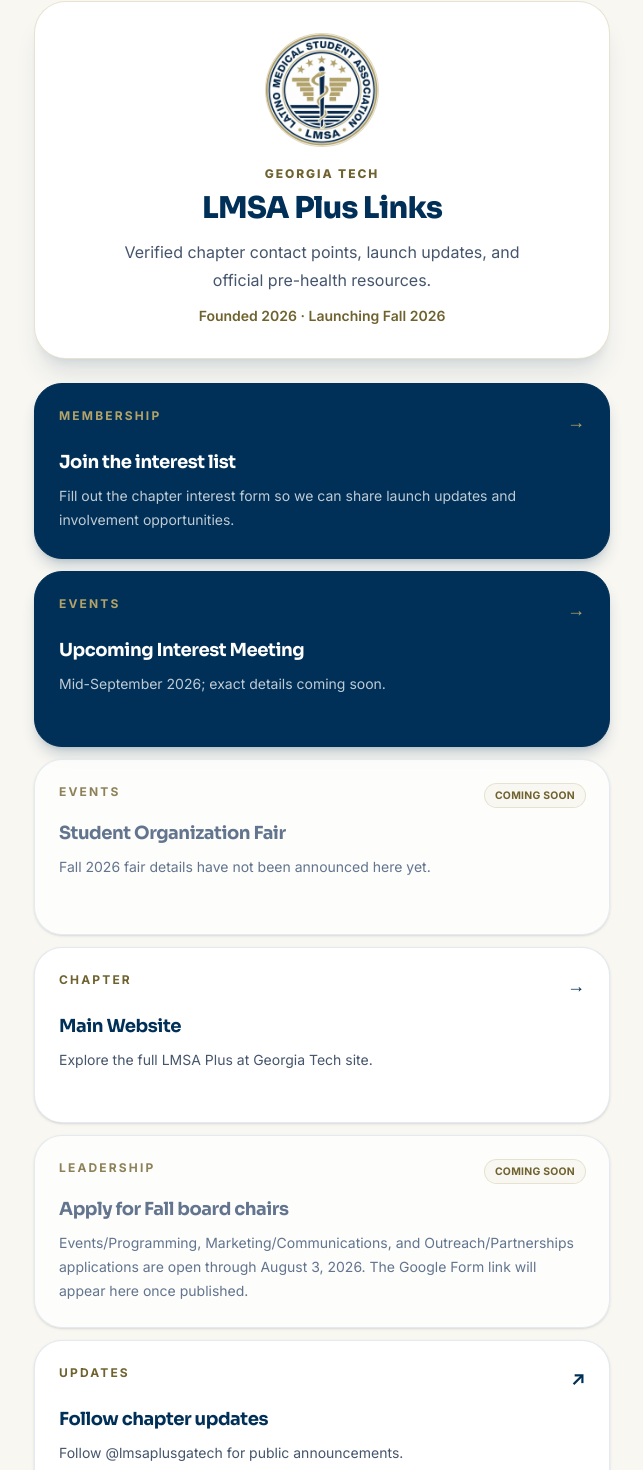
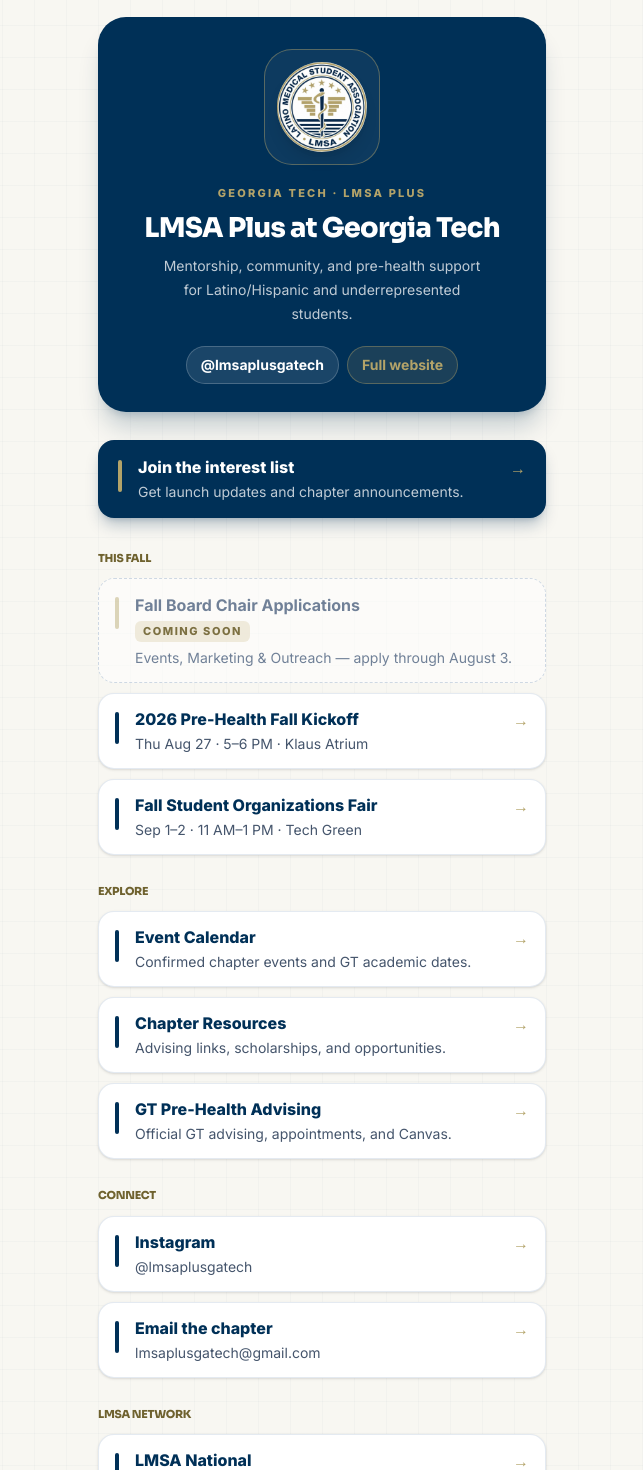
Before and after one commit to jas0nriverah/gt-lmsa-website, a Next.js app: page /links in a window 1280 px wide. Shown: the part 39-1509 px from the top of the page, without its empty margins (318-961 px from the left). Built offline with nearby package versions, Linux system fonts and the light colour scheme.

Commit message:
Redesign /links as a GT-branded hub with grouped sections.
Gives Instagram bio visitors a cream, chapter-styled page with a featured interest CTA instead of a generic Linktree clone.

Co-authored-by: Cursor <cursoragent@cursor.com>

```diff
--- a/src/app/links/page.tsx
+++ b/src/app/links/page.tsx
@@ -1,56 +1,182 @@
 import type { Metadata } from "next";
 import Image from "next/image";
 import Link from "next/link";
-import { ActionLink } from "@/components/ActionLink";
-import { chapterInfo, contactLinks, linktreeLinks } from "@/lib/site-data";
+import { LinktreeButton } from "@/components/LinktreeButton";
+import {
+  chapterInfo,
+  contactLinks,
+  linktreeLinks,
+} from "@/lib/site-data";
+import type { ActionLink } from "@/lib/site-types";
 
 export const metadata: Metadata = {
-  title: "Quick Links",
+  title: "Links",
   description:
-    "Verified LMSA Plus at Georgia Tech chapter links, official pre-health resources, and honest coming-soon states.",
+    "Quick links for LMSA Plus at Georgia Tech — Instagram, interest form, events, and official pre-health resources.",
 };
 
+const sections: { id: string; title: string; match: (link: ActionLink) => boolean }[] = [
+  {
+    id: "fall",
+    title: "This fall",
+    match: (link) =>
+      link.category === "Events" || link.category === "Leadership",
+  },
+  {
+    id: "explore",
+    title: "Explore",
+    match: (link) => link.category === "Resources",
+  },
+  {
+    id: "connect",
+    title: "Connect",
+    match: (link) =>
+      link.category === "Social" || link.category === "Contact",
+  },
+  {
+    id: "lmsa",
+    title: "LMSA network",
+    match: (link) => link.category === "LMSA",
+  },
+];
+
 export default function LinksPage() {
+  const featured = linktreeLinks.filter((link) => link.featured);
+  const rest = linktreeLinks.filter((link) => !link.featured);
+
+  const used = new Set<string>();
+  const grouped = sections
+    .map((section) => {
+      const items = rest.filter((link) => {
+        if (used.has(link.label)) return false;
+        if (!section.match(link)) return false;
+        used.add(link.label);
+        return true;
+      });
+      return { ...section, items };
+    })
+    .filter((section) => section.items.length > 0);
+
+  // Any leftover links that didn't match a section
+  const leftover = rest.filter((link) => !used.has(link.label));
+  if (leftover.length > 0) {
+    grouped.push({
+      id: "more",
+      title: "More",
+      match: () => true,
+      items: leftover,
+    });
+  }
+
   return (
-    <main id="main-content" className="min-h-screen bg-gt-cream px-5 py-10 text-ink sm:px-6">
-      <section className="mx-auto max-w-xl" aria-labelledby="links-title">
-        <div className="rounded-[2rem] border border-gt-gold/30 bg-white p-6 text-center shadow-xl shadow-gt-navy/10 sm:p-8">
+    <main
+      id="main-content"
+      className="relative min-h-screen overflow-hidden px-4 py-10 sm:px-6 sm:py-14"
+    >
+      {/* Soft GT atmosphere — cream grid + navy glow, not a dark Linktree clone */}
+      <div
+        aria-hidden="true"
+        className="pointer-events-none absolute inset-0 -z-10 bg-gt-cream"
+      />
+      <div
+        aria-hidden="true"
+        className="pointer-events-none absolute inset-0 -z-10 opacity-70"
+        style={{
+          backgroundImage:
+            "linear-gradient(rgba(0, 48, 87, 0.04) 1px, transparent 1px), linear-gradient(90deg, rgba(0, 48, 87, 0.04) 1px, transparent 1px)",
+          backgroundSize: "28px 28px",
+        }}
+      />
+      <div
+        aria-hidden="true"
+        className="pointer-events-none absolute -left-24 top-0 -z-10 h-72 w-72 rounded-full bg-gt-navy/10 blur-3xl"
+      />
+      <div
+        aria-hidden="true"
+        className="pointer-events-none absolute -right-16 top-40 -z-10 h-64 w-64 rounded-full bg-gt-gold/25 blur-3xl"
+      />
+
+      <section className="mx-auto max-w-md" aria-labelledby="links-title">
+        <header className="overflow-hidden rounded-[1.75rem] bg-gt-navy px-6 pb-7 pt-8 text-center text-white shadow-xl shadow-gt-navy/20">
+          <div className="mx-auto flex h-[7.25rem] w-[7.25rem] items-center justify-center rounded-[1.75rem] border border-gt-gold/45 bg-white/5 p-3">
             <Image
               src="/lmsa-logo.png"
               alt="Latino Medical Student Association logo"
-            width={112}
-            height={112}
-            className="mx-auto rounded-full bg-white ring-1 ring-gt-gold/40"
+              width={104}
+              height={104}
+              className="rounded-full bg-white shadow-lg"
               priority
             />
-          <p className="eyebrow mt-5">Georgia Tech</p>
-          <h1 id="links-title" className="mt-2 text-3xl font-black text-gt-navy">
-            LMSA Plus Links
+          </div>
+          <p className="mt-5 text-[11px] font-extrabold uppercase tracking-[0.2em] text-gt-gold">
+            {chapterInfo.campusName} · LMSA Plus
+          </p>
+          <h1
+            id="links-title"
+            className="mt-2 font-display text-2xl font-black tracking-tight sm:text-[1.7rem]"
+          >
+            {chapterInfo.shortName}
           </h1>
-          <p className="mx-auto mt-3 max-w-md leading-7 text-slate-600">
-            Verified chapter contact points, launch updates, and official pre-health resources.
+          <p className="mx-auto mt-2 max-w-xs text-sm leading-6 text-white/75">
+            Mentorship, community, and pre-health support for Latino/Hispanic
+            and underrepresented students.
           </p>
-          <p className="mt-3 text-sm font-semibold text-gt-dark-gold">
-            Founded {chapterInfo.foundingYear} · {chapterInfo.launchLabel}
-          </p>
+          <div className="mt-5 flex flex-wrap items-center justify-center gap-2">
+            <a
+              href={contactLinks.instagram}
+              target="_blank"
+              rel="noopener noreferrer"
+              className="inline-flex items-center gap-2 rounded-full border border-white/20 bg-white/10 px-3.5 py-2 text-sm font-bold text-white transition hover:bg-white/20"
+            >
+              {contactLinks.instagramHandle}
+            </a>
+            <Link
+              href="/"
+              className="inline-flex items-center gap-2 rounded-full border border-gt-gold/40 bg-gt-gold/15 px-3.5 py-2 text-sm font-bold text-gt-gold transition hover:bg-gt-gold/25"
+            >
+              Full website
+            </Link>
           </div>
+        </header>
 
-        <h2 className="sr-only">Chapter and official resource links</h2>
-        <div className="mt-6 grid gap-3">
-          {linktreeLinks.map((action) => (
-            <ActionLink key={action.label} action={action} />
+        {featured.length > 0 ? (
+          <div className="mt-7 grid gap-3">
+            {featured.map((action) => (
+              <LinktreeButton
+                key={action.label}
+                action={action}
+                variant="featured"
+              />
+            ))}
+          </div>
+        ) : null}
+
+        <div className="mt-8 space-y-7">
+          {grouped.map((section) => (
+            <section key={section.id} aria-labelledby={`links-${section.id}`}>
+              <h2
+                id={`links-${section.id}`}
+                className="mb-3 text-[11px] font-extrabold uppercase tracking-[0.18em] text-gt-dark-gold"
+              >
+                {section.title}
+              </h2>
+              <div className="grid gap-2.5">
+                {section.items.map((action) => (
+                  <LinktreeButton key={action.label} action={action} />
+                ))}
+              </div>
+            </section>
           ))}
         </div>
 
-        <p className="mt-7 text-center text-sm text-slate-600">
-          Questions? Email{" "}
-          <a href={`mailto:${contactLinks.email}`} className="text-link font-bold">
+        <p className="mt-10 text-center text-sm text-slate-600">
+          Questions?{" "}
+          <a
+            href={`mailto:${contactLinks.email}`}
+            className="font-bold text-gt-navy underline decoration-gt-gold/50 underline-offset-4 hover:text-gt-dark-gold"
+          >
             {contactLinks.email}
           </a>
-          .
-        </p>
-        <p className="mt-4 text-center text-sm">
-          <Link href="/" className="text-link font-bold">Return to the main website</Link>
         </p>
       </section>
     </main>
--- /dev/null
+++ b/src/components/LinktreeButton.tsx
@@ -0,0 +1,97 @@
+import type { ActionLink as ActionLinkData } from "@/lib/site-types";
+
+type Variant = "featured" | "default";
+
+function Arrow() {
+  return (
+    <span
+      aria-hidden="true"
+      className="ml-auto shrink-0 text-base font-black text-gt-gold transition group-hover:translate-x-0.5 group-hover:text-gt-navy"
+    >
+      →
+    </span>
+  );
+}
+
+export function LinktreeButton({
+  action,
+  variant = "default",
+}: {
+  action: ActionLinkData;
+  variant?: Variant;
+}) {
+  const isComingSoon = action.status === "coming-soon" || !action.href;
+  const isExternal =
+    Boolean(action.href) &&
+    (action.href!.startsWith("http") || action.href!.startsWith("mailto:"));
+  const isFeatured = variant === "featured";
+
+  const shell = isFeatured
+    ? "group flex w-full items-start gap-4 rounded-2xl bg-gt-navy px-5 py-4 text-left text-white shadow-lg shadow-gt-navy/25 transition hover:-translate-y-0.5 hover:bg-gt-navy-deep"
+    : "group flex w-full items-start gap-4 rounded-2xl border border-slate-200/90 bg-white px-4 py-3.5 text-left shadow-sm transition hover:-translate-y-0.5 hover:border-gt-gold/50 hover:shadow-md";
+
+  if (isComingSoon) {
+    return (
+      <div
+        aria-disabled="true"
+        className="flex w-full items-start gap-4 rounded-2xl border border-dashed border-slate-300 bg-white/60 px-4 py-3.5 text-left opacity-90"
+      >
+        <span className="mt-1 h-8 w-1 shrink-0 rounded-full bg-gt-gold/50" aria-hidden="true" />
+        <span className="min-w-0 flex-1">
+          <span className="block font-bold text-slate-500">{action.label}</span>
+          <span className="mt-1 inline-block rounded-md bg-gt-cream-deep px-2 py-0.5 text-[11px] font-extrabold uppercase tracking-[0.14em] text-gt-dark-gold">
+            Coming soon
+          </span>
+          {action.description ? (
+            <span className="mt-1.5 block text-sm leading-5 text-slate-500">
+              {action.description}
+            </span>
+          ) : null}
+        </span>
+      </div>
+    );
+  }
+
+  const body = (
+    <>
+      <span
+        className={`mt-1 h-8 w-1 shrink-0 rounded-full ${isFeatured ? "bg-gt-gold" : "bg-gt-navy"}`}
+        aria-hidden="true"
+      />
+      <span className="min-w-0 flex-1">
+        <span
+          className={`block font-extrabold leading-snug ${isFeatured ? "text-white" : "text-gt-navy"}`}
+        >
+          {action.label}
+        </span>
+        {action.description ? (
+          <span
+            className={`mt-1 block text-sm leading-5 ${isFeatured ? "text-white/75" : "text-slate-600"}`}
+          >
+            {action.description}
+          </span>
+        ) : null}
+      </span>
+      <Arrow />
+    </>
+  );
+
+  if (isExternal) {
+    return (
+      <a
+        href={action.href}
+        target={action.href!.startsWith("http") ? "_blank" : undefined}
+        rel={action.href!.startsWith("http") ? "noopener noreferrer" : undefined}
+        className={shell}
+      >
+        {body}
+      </a>
+    );
+  }
+
+  return (
+    <a href={action.href} className={shell}>
+      {body}
+    </a>
+  );
+}
--- a/src/lib/site-data.ts
+++ b/src/lib/site-data.ts
@@ -1144,62 +1144,86 @@ export const involvementActions: ActionLink[] = [
 ];
 
 export const linktreeLinks: ActionLink[] = [
-  involvementActions[0],
   {
-    label: "Upcoming Interest Meeting",
-    description: "Mid-September 2026; exact details coming soon.",
+    label: "Join the interest list",
+    description: "Get launch updates and chapter announcements.",
+    href: contactLinks.interestForm.href,
+    status: "active",
+    category: "Membership",
+    featured: true,
+  },
+  {
+    label: "Fall Board Chair Applications",
+    description: "Events, Marketing & Outreach — apply through August 3.",
+    status: "coming-soon",
+    category: "Leadership",
+  },
+  {
+    label: "2026 Pre-Health Fall Kickoff",
+    description: "Thu Aug 27 · 5–6 PM · Klaus Atrium",
+    href: "/events#pre-health-fall-kickoff-2026",
+    status: "active",
+    category: "Events",
+  },
+  {
+    label: "Fall Student Organizations Fair",
+    description: "Sep 1–2 · 11 AM–1 PM · Tech Green",
     href: "/events",
     status: "active",
     category: "Events",
-    featured: true,
   },
   {
-    label: "Student Organization Fair",
-    description: "Fall 2026 fair details have not been announced here yet.",
-    status: "coming-soon",
-    category: "Events",
+    label: "Event Calendar",
+    description: "Confirmed chapter events and GT academic dates.",
+    href: "/events",
+    status: "active",
+    category: "Resources",
   },
   {
-    label: "Main Website",
-    description: "Explore the full LMSA Plus at Georgia Tech site.",
-    href: "/",
+    label: "Chapter Resources",
+    description: "Advising links, scholarships, and opportunities.",
+    href: "/resources",
     status: "active",
-    category: "Chapter",
+    category: "Resources",
   },
-  involvementActions[1],
-  involvementActions[2],
   {
-    label: "Newsletter and updates",
-    description: "A chapter signup form is being developed.",
-    status: "coming-soon",
-    category: "Updates",
-  },
-  involvementActions[3],
-  involvementActions[4],
-  {
-    label: "Georgia Tech Pre-Health Advising",
-    description: "Official advising, appointments, workshops, and Canvas resources.",
+    label: "GT Pre-Health Advising",
+    description: "Official GT advising, appointments, and Canvas.",
     href: "https://www.success.gatech.edu/pre-health/",
     status: "active",
     category: "Resources",
   },
   {
+    label: "Instagram",
+    description: contactLinks.instagramHandle,
+    href: contactLinks.instagram,
+    status: "active",
+    category: "Social",
+  },
+  {
+    label: "Email the chapter",
+    description: contactLinks.email,
+    href: `mailto:${contactLinks.email}`,
+    status: "active",
+    category: "Contact",
+  },
+  {
     label: "LMSA National",
-    description: "Mission, programs, scholarships, events, and the national network.",
+    description: "Programs, membership, and national resources.",
     href: "https://national.lmsa.net/",
     status: "active",
     category: "LMSA",
   },
   {
     label: "LMSA Southeast",
-    description: "Regional information for Georgia and the Southeast.",
+    description: "Regional community for Georgia and the Southeast.",
     href: "https://southeast.lmsa.net/",
     status: "active",
     category: "LMSA",
   },
   {
-    label: "LMSA National membership",
-    description: "Verify current categories, prices, and benefits before joining.",
+    label: "Become an LMSA member",
+    description: "National membership categories and benefits.",
     href: "https://national.lmsa.net/join/",
     status: "active",
     category: "LMSA",
```
Lines whose indentation alone changed are shown as unchanged.
